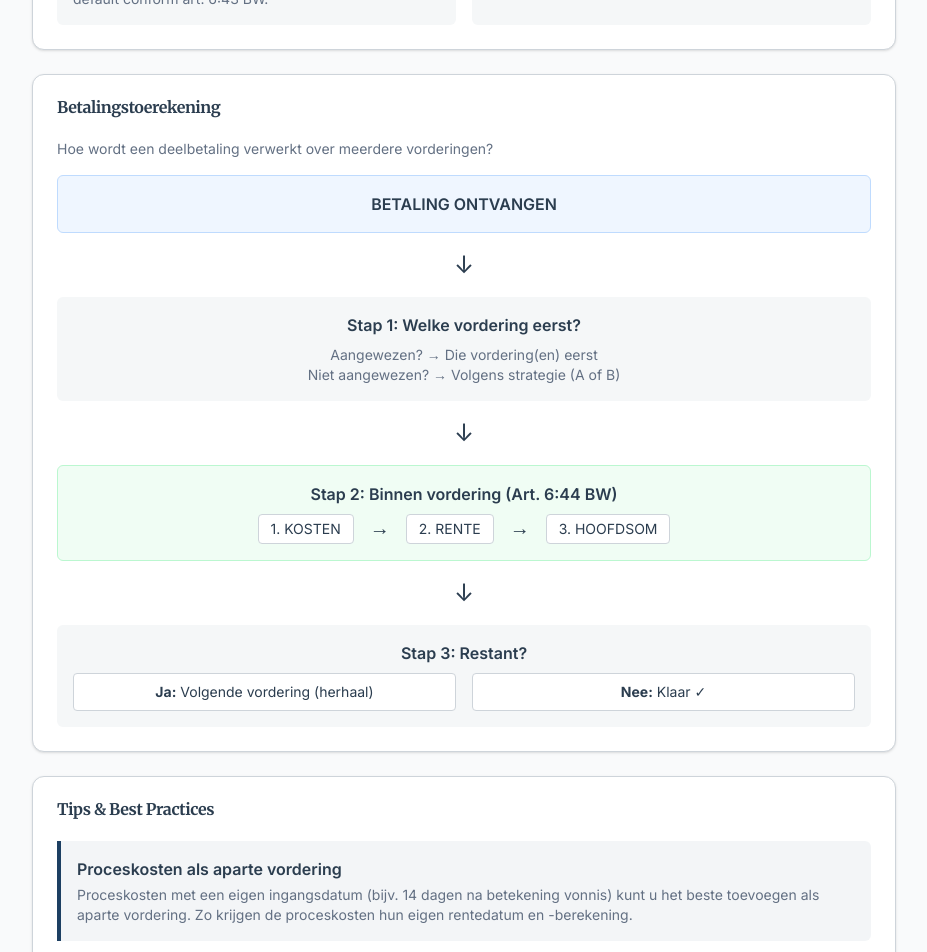
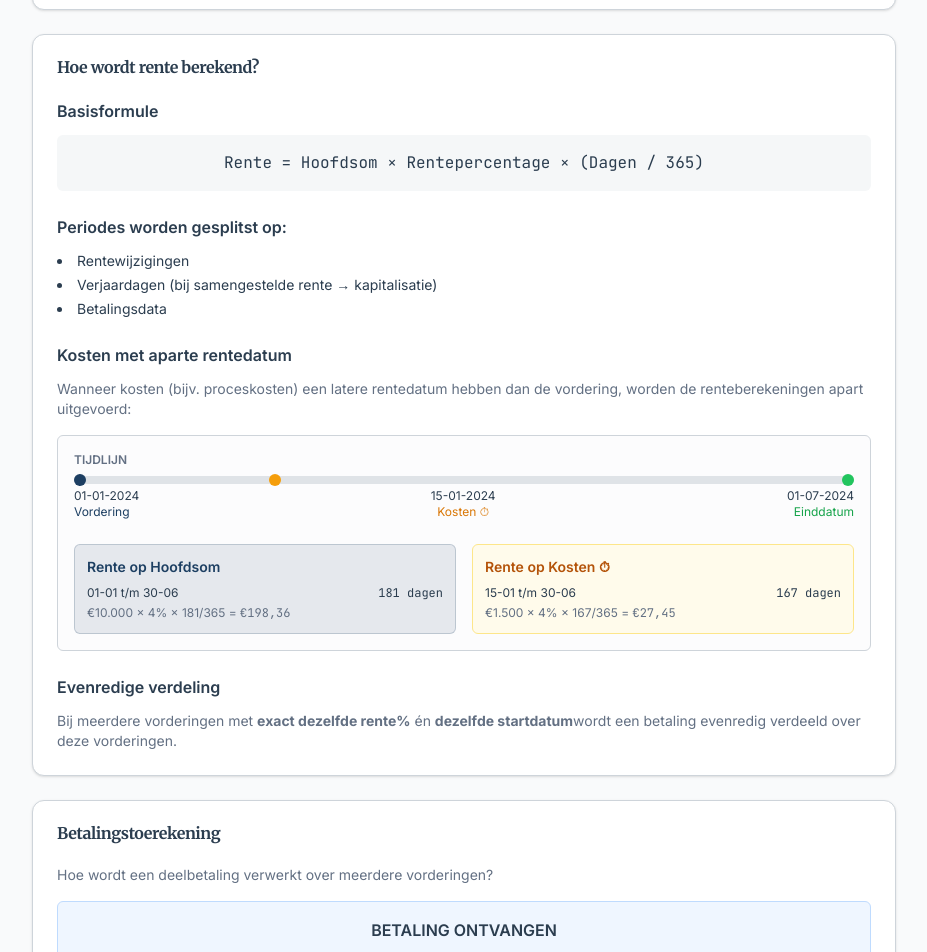
Before and after one commit to Matthi-code/rentetool, a Next.js app in the folder frontend/: page /help in a window 1280 px wide. Shown: the part 1160-2112 px from the top of the page, without its empty margins (176-1103 px from the left). Built offline with nearby package versions, Linux system fonts and the light colour scheme; no server answers.

Commit message:
Update help page and PDF layout
- Remove strategy B, simplify to single strategy
- Update PDF: remove Kosten/Afg.Kst columns, use t/m date format
- Help: change rentewijzigingen text

Co-Authored-By: Claude Opus 4.5 <noreply@anthropic.com>

```diff
--- a/frontend/src/app/help/page.tsx
+++ b/frontend/src/app/help/page.tsx
@@ -32,7 +32,7 @@ export default function HelpPage() {
             <li><strong>Art. 6:119a BW</strong> — Handelsrente (B2B transacties)</li>
             <li><strong>Art. 6:119 lid 2 BW</strong> — Samengestelde rente (kapitalisatie op verjaardag)</li>
             <li><strong>Art. 6:43 BW</strong> — Toerekening op meest bezwarende vordering</li>
-            <li><strong>Art. 6:44 BW</strong> — Volgorde binnen vordering: kosten → rente → hoofdsom</li>
+            <li><strong>Art. 6:44 BW</strong> — Volgorde binnen vordering: rente → kosten → hoofdsom</li>
           </ul>
         </CardContent>
       </Card>
@@ -94,26 +94,103 @@ export default function HelpPage() {
         </CardContent>
       </Card>
 
-      {/* Strategieën */}
+      {/* Strategie */}
       <Card className="mb-6">
         <CardHeader>
-          <CardTitle className="font-serif">Betalingsstrategieën</CardTitle>
+          <CardTitle className="font-serif">Betalingsstrategie</CardTitle>
         </CardHeader>
-        <CardContent className="space-y-4">
-          <div className="grid gap-4 md:grid-cols-2">
+        <CardContent>
           <div className="p-4 bg-muted/30 rounded-lg">
-              <h3 className="font-semibold mb-2">Strategie A: Meest Bezwarend</h3>
+            <h3 className="font-semibold mb-2">Strategie: Meest Bezwarend</h3>
             <p className="text-sm text-muted-foreground">
               Betalingen worden eerst toegerekend aan de vordering met het hoogste rentepercentage.
               Bij gelijk percentage geldt de oudste vordering eerst. Dit is de wettelijke default conform art. 6:43 BW.
             </p>
           </div>
-            <div className="p-4 bg-muted/30 rounded-lg">
-              <h3 className="font-semibold mb-2">Strategie B: Oudste Eerst</h3>
+        </CardContent>
+      </Card>
+
+      {/* Renteberekening schema */}
+      <Card className="mb-6">
+        <CardHeader>
+          <CardTitle className="font-serif">Hoe wordt rente berekend?</CardTitle>
+        </CardHeader>
+        <CardContent className="space-y-6">
+          <div>
+            <h3 className="font-semibold mb-3">Basisformule</h3>
+            <div className="p-4 bg-muted/30 rounded-lg font-mono text-center">
+              Rente = Hoofdsom × Rentepercentage × (Dagen / 365)
+            </div>
+          </div>
+
+          <div>
+            <h3 className="font-semibold mb-3">Periodes worden gesplitst op:</h3>
+            <ul className="list-disc list-inside space-y-1 text-sm">
+              <li>Rentewijzigingen</li>
+              <li>Verjaardagen (bij samengestelde rente → kapitalisatie)</li>
+              <li>Betalingsdata</li>
+            </ul>
+          </div>
+
+          <div>
+            <h3 className="font-semibold mb-3">Kosten met aparte rentedatum</h3>
+            <p className="text-sm text-muted-foreground mb-4">
+              Wanneer kosten (bijv. proceskosten) een latere rentedatum hebben dan de vordering,
+              worden de renteberekeningen apart uitgevoerd:
+            </p>
+
+            <div className="relative border rounded-lg p-4 bg-muted/10">
+              {/* Tijdlijn */}
+              <div className="mb-6">
+                <div className="text-xs font-semibold text-muted-foreground mb-2">TIJDLIJN</div>
+                <div className="relative h-2 bg-muted rounded-full">
+                  <div className="absolute left-0 top-1/2 -translate-y-1/2 w-3 h-3 bg-primary rounded-full" title="Start vordering"></div>
+                  <div className="absolute left-1/4 top-1/2 -translate-y-1/2 w-3 h-3 bg-amber-500 rounded-full" title="Start kosten"></div>
+                  <div className="absolute right-0 top-1/2 -translate-y-1/2 w-3 h-3 bg-green-500 rounded-full" title="Einddatum"></div>
+                </div>
+                <div className="flex justify-between text-xs mt-1">
+                  <span>01-01-2024<br/><span className="text-primary">Vordering</span></span>
+                  <span className="text-center">15-01-2024<br/><span className="text-amber-600">Kosten ⏱</span></span>
+                  <span className="text-right">01-07-2024<br/><span className="text-green-600">Einddatum</span></span>
+                </div>
+              </div>
+
+              {/* Twee parallelle berekeningen */}
+              <div className="grid md:grid-cols-2 gap-4">
+                <div className="p-3 bg-primary/10 rounded-lg border border-primary/20">
+                  <div className="font-semibold text-primary text-sm mb-2">Rente op Hoofdsom</div>
+                  <div className="text-xs space-y-1">
+                    <div className="flex justify-between">
+                      <span>01-01 t/m 30-06</span>
+                      <span className="font-mono">181 dagen</span>
+                    </div>
+                    <div className="text-muted-foreground">
+                      €10.000 × 4% × 181/365 = <span className="font-mono">€198,36</span>
+                    </div>
+                  </div>
+                </div>
+                <div className="p-3 bg-amber-50 rounded-lg border border-amber-200">
+                  <div className="font-semibold text-amber-700 text-sm mb-2">Rente op Kosten ⏱</div>
+                  <div className="text-xs space-y-1">
+                    <div className="flex justify-between">
+                      <span>15-01 t/m 30-06</span>
+                      <span className="font-mono">167 dagen</span>
+                    </div>
+                    <div className="text-muted-foreground">
+                      €1.500 × 4% × 167/365 = <span className="font-mono">€27,45</span>
+                    </div>
+                  </div>
+                </div>
+              </div>
+            </div>
+          </div>
+
+          <div>
+            <h3 className="font-semibold mb-3">Evenredige verdeling</h3>
             <p className="text-sm text-muted-foreground">
-                Betalingen worden toegerekend op volgorde van startdatum, oudste vordering eerst.
+              Bij meerdere vorderingen met <strong>exact dezelfde rente%</strong> én <strong>dezelfde startdatum</strong>
+              wordt een betaling evenredig verdeeld over deze vorderingen.
             </p>
-            </div>
           </div>
         </CardContent>
       </Card>
@@ -141,7 +218,7 @@ export default function HelpPage() {
               <div className="font-semibold mb-2">Stap 1: Welke vordering eerst?</div>
               <div className="text-sm text-muted-foreground">
                 Aangewezen? → Die vordering(en) eerst<br />
-                Niet aangewezen? → Volgens strategie (A of B)
+                Niet aangewezen? → Volgens strategie (meest bezwarend)
               </div>
             </div>
 
@@ -151,12 +228,14 @@ export default function HelpPage() {
 
             <div className="p-4 bg-green-50 border border-green-200 rounded-lg text-center">
               <div className="font-semibold mb-2">Stap 2: Binnen vordering (Art. 6:44 BW)</div>
-              <div className="flex justify-center gap-4 text-sm">
-                <span className="px-3 py-1 bg-white rounded border">1. KOSTEN</span>
+              <div className="flex flex-wrap justify-center gap-2 text-sm">
+                <span className="px-3 py-1 bg-white rounded border">1. RENTE KOSTEN</span>
                 <span className="text-xl">→</span>
-                <span className="px-3 py-1 bg-white rounded border">2. RENTE</span>
+                <span className="px-3 py-1 bg-white rounded border">2. KOSTEN</span>
                 <span className="text-xl">→</span>
-                <span className="px-3 py-1 bg-white rounded border">3. HOOFDSOM</span>
+                <span className="px-3 py-1 bg-white rounded border">3. RENTE HOOFDSOM</span>
+                <span className="text-xl">→</span>
+                <span className="px-3 py-1 bg-white rounded border">4. HOOFDSOM</span>
               </div>
             </div>
 
@@ -186,11 +265,12 @@ export default function HelpPage() {
         </CardHeader>
         <CardContent className="space-y-4">
           <div className="p-4 border-l-4 border-primary bg-primary/5 rounded-r-lg">
-            <h3 className="font-semibold mb-1">Proceskosten als aparte vordering</h3>
+            <h3 className="font-semibold mb-1">Proceskosten met eigen rentedatum</h3>
             <p className="text-sm text-muted-foreground">
-              Proceskosten met een eigen ingangsdatum (bijv. 14 dagen na betekening vonnis)
-              kunt u het beste toevoegen als aparte vordering. Zo krijgen de proceskosten
-              hun eigen rentedatum en -berekening.
+              Proceskosten (bijv. 14 dagen na vonnis) kunt u bij de vordering invoeren
+              met een aparte rentedatum. Vul bij &apos;Kosten&apos; het bedrag in en bij
+              &apos;Rente vanaf&apos; de datum waarop de rente op de kosten ingaat.
+              Het ⏱ symbool geeft aan dat kosten een afwijkende rentedatum hebben.
             </p>
           </div>
 
@@ -198,7 +278,7 @@ export default function HelpPage() {
             <h3 className="font-semibold mb-1">Aanwijzen van betalingen</h3>
             <p className="text-sm text-muted-foreground">
               Bij het invoeren van een deelbetaling kunt u deze aanwijzen aan specifieke
-              vorderingen. Als u niets aanwijst, wordt de gekozen strategie (A of B) toegepast.
+              vorderingen. Als u niets aanwijst, wordt de strategie &apos;meest bezwarend&apos; toegepast.
               Een restant na volledige aflossing van aangewezen vorderingen stroomt automatisch
               door naar overige vorderingen.
             </p>
@@ -216,9 +296,9 @@ export default function HelpPage() {
           <div className="p-4 border-l-4 border-amber-500 bg-amber-50 rounded-r-lg">
             <h3 className="font-semibold mb-1">Rentewijzigingen</h3>
             <p className="text-sm text-muted-foreground">
-              De wettelijke rente wijzigt halfjaarlijks (1 januari en 1 juli).
-              De Rentetool splitst renteperiodes automatisch op deze wijzigingsdata
-              en past het correcte percentage toe per periode.
+              Wanneer het wettelijke rentepercentage wijzigt, splitst de Rentetool
+              de renteperiodes automatisch op de wijzigingsdata en past het correcte
+              percentage toe per periode.
             </p>
           </div>
         </CardContent>
@@ -238,21 +318,21 @@ export default function HelpPage() {
           <div className="bg-muted/30 p-4 rounded-lg">
             <h4 className="font-semibold mb-2">Invoer:</h4>
             <ul className="text-sm space-y-1">
-              <li>• Vordering 1: €10.000, startdatum 01-01-2024, Wettelijke rente</li>
-              <li>• Vordering 2 (proceskosten): €1.500, startdatum 15-01-2024, Wettelijke rente</li>
+              <li>• Vordering: €10.000, startdatum 01-01-2024, Wettelijke rente</li>
+              <li>• Kosten: €1.500, rentedatum 15-01-2024 ⏱</li>
             </ul>
           </div>
 
           <div className="bg-muted/30 p-4 rounded-lg">
-            <h4 className="font-semibold mb-2">Betaling €5.000 op 01-07-2024 (strategie A):</h4>
+            <h4 className="font-semibold mb-2">Betaling €2.000 op 01-07-2024:</h4>
             <p className="text-sm text-muted-foreground mb-2">
-              Beide vorderingen hebben hetzelfde rentepercentage, dus oudste eerst:
+              Volgorde conform art. 6:44 BW:
             </p>
             <ol className="text-sm space-y-1 list-decimal list-inside">
-              <li>Vordering 1: rente (±€350) aflossen</li>
-              <li>Vordering 1: hoofdsom (±€4.650) aflossen</li>
-              <li>Vordering 1 openstaand: ±€5.350</li>
-              <li>Vordering 2 ongewijzigd: €1.500 + rente</li>
+              <li>Rente op kosten: ±€27 aflossen</li>
+              <li>Kosten: €1.500 aflossen</li>
+              <li>Rente op hoofdsom: ±€198 aflossen</li>
+              <li>Hoofdsom: ±€275 aflossen (rest van €2.000)</li>
             </ol>
           </div>
         </CardContent>
```
Also changed, not shown: 2 other files (tests, documents, lock files or other folders). Lines whose indentation alone changed are shown as unchanged.
